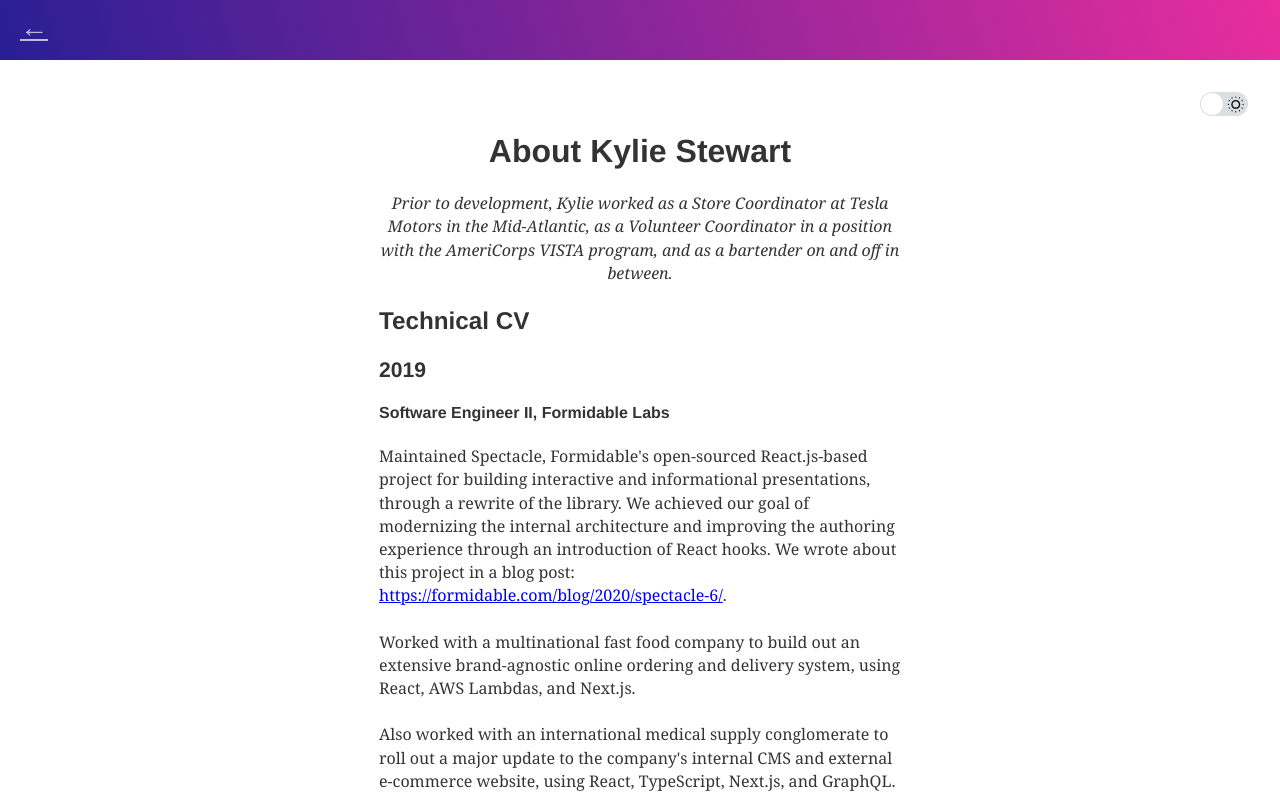
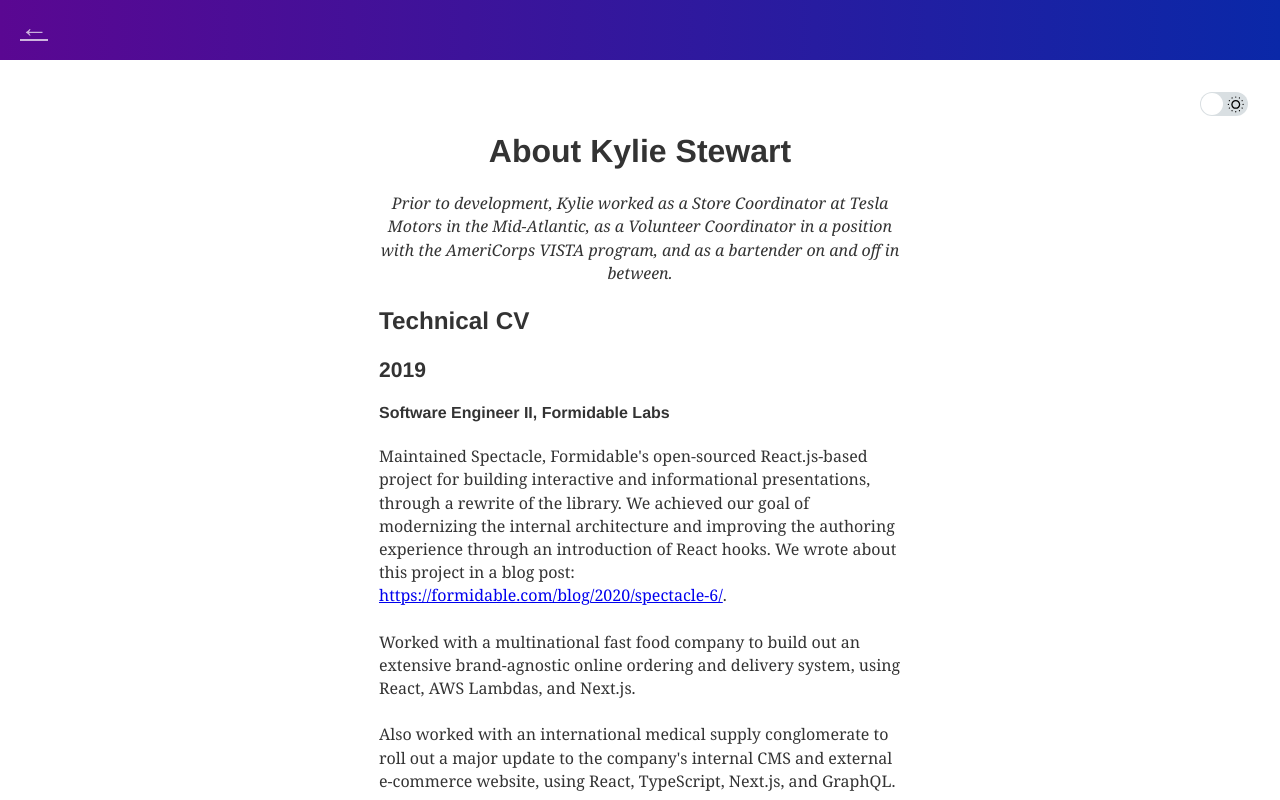
Before and after one commit to kale-stew/kylieis.online, a Gatsby site: page /about in a window 1280 px wide. Shown: the top 800 px of the page. Built offline with nearby package versions, Linux system fonts and the light colour scheme; Gatsby itself is replaced by a stand-in of ours; some packages are replaced by stand-ins of ours; what typography-theme-github would draw is missing.

Commit message:
Theme improvements

```diff
--- a/src/styles/code.scss
+++ b/src/styles/code.scss
@@ -71,8 +71,6 @@ pre[class*='language-'] {
   padding: 0.1em 0.6em;
   border-radius: 0.2em;
   white-space: normal;
-  background: $inline-dimmed-color;
-  color: $inline-text-color;
 }
 
 .token.comment,
--- a/src/styles/dark-theme.scss
+++ b/src/styles/dark-theme.scss
@@ -54,13 +54,13 @@ body.dark {
       -webkit-box-shadow: 0px 1px 1px rgba(255, 255, 255, 0.1);
       box-shadow: 0px 1px 1px rgba(255, 255, 255, 0.1);
       a {
-        color: $dark-category-text-color;
+        color: $dark-middle-font-color;
       }
-      &[aria-selected='true'] {
+      &[aria-selected="true"] {
         border: 2px solid $dark-category-highlight-border-color;
         font-weight: bolder;
       }
-      &[aria-selected='true'] a {
+      &[aria-selected="true"] a {
         color: $dark-category-highlight-text-color;
       }
     }
@@ -99,4 +99,10 @@ body.dark {
   td {
     border-bottom: 1px solid #eee;
   }
+
+  // inline code
+  :not(pre) > code[class*="language-"] {
+    background: $dark-inline-code-bg-color;
+    color: $dark-inline-code-color;
+  }
 }
--- a/src/styles/light-theme.scss
+++ b/src/styles/light-theme.scss
@@ -7,7 +7,7 @@ body.light {
   }
 
   ::selection {
-    background-color: $accent-pink;
+    background-color: $accent-blue;
   }
 
   .project-wrapper {
@@ -50,10 +50,10 @@ body.light {
       a {
         color: $light-link-color;
       }
-      &[aria-selected='true'] {
+      &[aria-selected="true"] {
         border: 2px solid $light-category-highlight-border-color;
       }
-      &[aria-selected='true'] a {
+      &[aria-selected="true"] a {
         color: $light-category-highlight-text-color;
       }
     }
@@ -79,4 +79,10 @@ body.light {
       color: $light-navigator-text-color;
     }
   }
+
+  // inline code
+  :not(pre) > code[class*="language-"] {
+    background: $light-inline-code-bg-color;
+    color: $light-inline-code-color;
+  }
 }
--- a/src/styles/variables.scss
+++ b/src/styles/variables.scss
@@ -1,10 +1,13 @@
 $top-header-text-color: #fff;
-$accent-pink: #e92d9e;
-$accent-purple: #291e95;
-$accent-light-purple: #6101a0;
-$theme-gradient: linear-gradient(72deg, $accent-purple, $accent-pink);
-$inline-dimmed-color: #ebebeb;
-$inline-text-color: #4b2043;
+
+// theme colors
+$accent-blue: #0a28a8;
+$accent-light-blue: #2d85f8;
+$accent-ultra-light-blue: #c2dcff;
+$accent-purple: #2e0961;
+$accent-light-purple: #5a0792;
+$accent-ultra-light-purple: #f4e3ff;
+$theme-gradient: linear-gradient(to right, $accent-light-purple, $accent-blue);
 
 // shades of gray
 $dark-gray: #333;
@@ -16,20 +19,23 @@ $light-gray: #aaa;
 //////////////////////////////
 // body
 $light-background-color: #fff;
-$light-link-color: $accent-purple;
+$light-link-color: $accent-light-purple;
 $light-text-shadow: 0 0 0.1px rgba(0, 0, 0, 0.3);
-$light-hover-text-shadow: 0 0 6px rgba(0, 0, 0, 0.2);
 $light-colored-font-color: $accent-light-purple;
 
-// blog-templates
+// code
+$light-inline-code-bg-color: #ebebeb;
+$light-inline-code-color: #11000e;
+
+// blog post navigator
 $light-navigator-text-color: $accent-light-purple;
-$light-navigator-background-color: #f2ddff;
+$light-navigator-background-color: $accent-ultra-light-purple;
 $blockquote-text-color: #999;
 
 // category
 $light-category-background-color: #f4f7f8;
 $light-category-border-color: #ecf0f2;
-$light-category-highlight-border-color: #909da1;
+$light-category-highlight-border-color: $accent-light-purple;
 $light-category-highlight-text-color: #636c6e;
 $light-category-item-color: #fff;
 
@@ -38,23 +44,23 @@ $light-category-item-color: #fff;
 //////////////////////////////
 // body
 $dark-background-color: #282c35;
-$dark-link-color: $accent-pink;
-$dark-lightest-font-color: #fff;
+$dark-link-color: $accent-light-blue;
 $dark-light-font-color: #eeeeee;
 $dark-middle-font-color: #c4c3c3;
-$dark-colored-font-color: $accent-pink;
+$dark-text-shadow: 0 0 0.1px rgba(255, 255, 255, 0.3);
+$dark-colored-font-color: $accent-light-blue;
 
-$dark-text-shadow: 0 0 0.1px rgba(255, 255, 255, 0.3);
-$dark-hover-text-shadow: 0 0 6px rgba(255, 255, 255, 0.2);
+// code
+$dark-inline-code-bg-color: #1d1d1d;
+$dark-inline-code-color: #d4d4d4;
 
-// blog-templates
-$dark-navigator-text-color: $accent-pink;
-$dark-navigator-background-color: #ffe3f4;
+// blog post navigator
+$dark-navigator-text-color: $accent-blue;
+$dark-navigator-background-color: $accent-ultra-light-blue;
 
 // category
 $dark-category-background-color: #24272c;
 $dark-category-border-color: rgb(56, 54, 54);
-$dark-category-highlight-border-color: #666;
+$dark-category-highlight-border-color: $accent-light-blue;
 $dark-category-highlight-text-color: #fff;
 $dark-category-item-color: #282c35;
-$dark-category-text-color: #d8d7d7;
```
